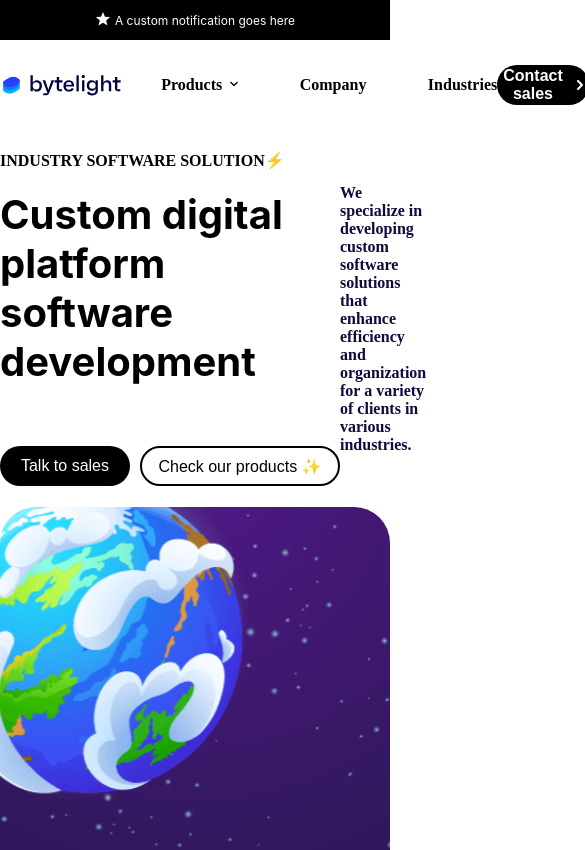
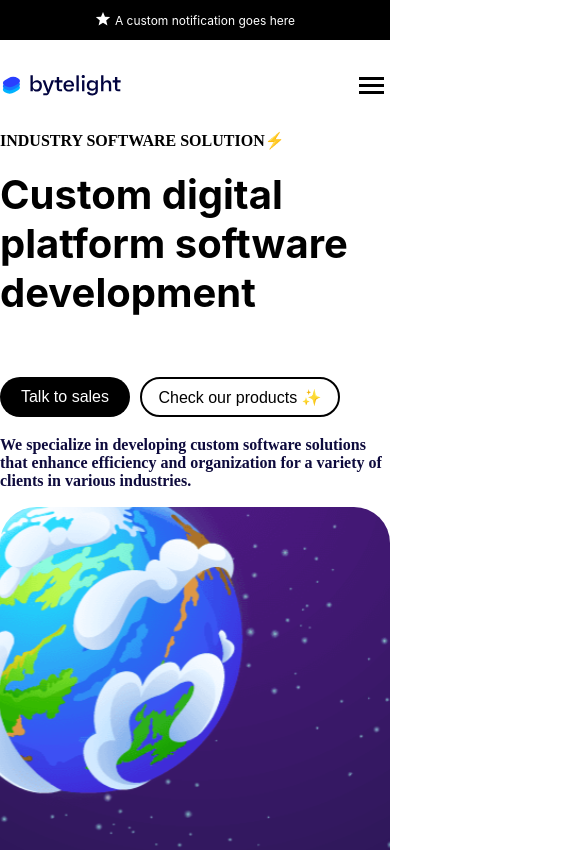
Before and after one commit to Domun335/Bytelight, a Next.js app: page / in a window 390 px wide. Shown: the top 850 px of the page, 585 px wide, since content can reach past the window. Built offline with nearby package versions, Linux system fonts and the light colour scheme; a web font is replaced by a local one.

Commit message:
Update 17
- Update media query
- Added components

```diff
--- /dev/null
+++ b/app/components/footer.jsx
@@ -0,0 +1,73 @@
+import Link from 'next/link'
+import Image from 'next/image'
+
+export default function Footer() {
+  return (
+    <footer className="footer">
+      <div className="footer__cointainer">
+        <section className="footer__top">
+          <Image src="/logo-footer.svg" alt="logo" width="232" height="47" />
+
+          <div className="footer__top--lists">
+            <ul>
+              <h3>Product</h3>
+
+              <li>
+                <Link href="/">Deploy</Link>
+              </li>
+              <li>
+                <Link href="/">Blog</Link>
+              </li>
+            </ul>
+
+            <ul>
+              <h3>Company</h3>
+
+              <li>
+                <Link href="/">About Us</Link>
+              </li>
+              <li>
+                <Link href="/">Industries</Link>
+              </li>
+              <li>
+                <Link href="/">How we work</Link>
+              </li>
+              <li>
+                <Link href="/">Career</Link>
+              </li>
+            </ul>
+
+            <ul className="footer__top--lists--third">
+              <h3>Support</h3>
+
+              <li>
+                <Link href="/">Terms</Link>
+              </li>
+              <li>
+                <Link href="/">Privacy</Link>
+              </li>
+              <li>
+                <Link href="/">FAQs</Link>
+              </li>
+            </ul>
+          </div>
+        </section>
+
+        <section className="footer__bottom">
+          <p>Bytelight. © 2023. All Rights Reserved.</p>
+          <div className="footer__bottom--media">
+            <Link href="/">
+              <Image src="/instagram.svg" alt="instagram" width="48" height="48" />
+            </Link>
+            <Link href="/">
+              <Image src="/facebook.svg" alt="facebook" width="48" height="48" />
+            </Link>
+            <Link href="/">
+              <Image src="/twitter.svg" alt="twitter" width="48" height="48" />
+            </Link>
+          </div>
+        </section>
+      </div>
+    </footer>
+  )
+}
--- /dev/null
+++ b/app/components/header.jsx
@@ -0,0 +1,74 @@
+'use client'
+
+import Link from 'next/link'
+import Image from 'next/image'
+import { useState } from 'react'
+
+export default function Header() {
+  const [isActive, setActive] = useState(false)
+
+  const handleClick = () => {
+    setActive(!isActive)
+  }
+
+  return (
+    <header className="header">
+      <div className="header__popup">
+        <Link href="/">
+          <p>A custom notification goes here</p>
+        </Link>
+      </div>
+
+      <div className="header__container">
+        <Image src="/Logo.svg" alt="logo" width="127" height="21" />
+
+        <div className="header__container--left">
+          <nav>
+            <ul className="header__navbar">
+              <Link href="/">
+                <li className="header__navbar--arrow">Products</li>
+              </Link>
+              <Link href="/">
+                <li>Company</li>
+              </Link>
+              <Link href="/">
+                <li>Industries</li>
+              </Link>
+            </ul>
+
+            <ul className={isActive ? 'header__navbar--droped' : 'none'}>
+              <Link href="/">
+                <li>Products</li>
+              </Link>
+              <Link href="/">
+                <li>Company</li>
+              </Link>
+              <Link href="/">
+                <li>Industries</li>
+              </Link>
+            </ul>
+          </nav>
+
+          <button className="header__button">Contact sales</button>
+          <button className="header__button--droped" onClick={handleClick}>
+            <div
+              className={
+                isActive ? 'header__button--droped-white' : 'header__button--droped-black'
+              }
+            ></div>
+            <div
+              className={
+                isActive ? 'header__button--droped-white' : 'header__button--droped-black'
+              }
+            ></div>
+            <div
+              className={
+                isActive ? 'header__button--droped-white' : 'header__button--droped-black'
+              }
+            ></div>
+          </button>
+        </div>
+      </div>
+    </header>
+  )
+}
--- a/app/globals.scss
+++ b/app/globals.scss
@@ -15,6 +15,9 @@ a {
 *::after,
 *::before {
   box-sizing: border-box;
+}
+.none {
+  display: none;
 }
 
 //* Header styles
@@ -79,6 +82,21 @@ a {
         margin-bottom: 6px;
       }
     }
+    &--droped {
+      position: fixed;
+      top: 0;
+      left: 0;
+      margin: 0px;
+      width: 100%;
+      height: 100vh;
+      background-color: $black;
+      color: $white;
+      list-style: none;
+      @include setFlex(column);
+      gap: 10%;
+      font-size: 26px;
+      z-index: 5;
+    }
     a::before {
       content: '';
       position: absolute;
@@ -111,6 +129,25 @@ a {
     }
     &:hover {
       scale: 1.04;
+    }
+  }
+  &__button--droped {
+    z-index: 6;
+    background: none;
+    border: none;
+    display: none;
+    gap: 4px;
+
+    &-white,
+    &-black {
+      width: 25px;
+      height: 3px;
+    }
+    &-white {
+      background-color: $white;
+    }
+    &-black {
+      background-color: $black;
     }
   }
 }
@@ -608,6 +645,7 @@ a {
   }
   .newsletter .newsletter__texts {
     flex-wrap: wrap;
+    max-height: none;
   }
   .footer__top--lists .footer__top--lists--third {
     margin: 0px;
@@ -618,4 +656,30 @@ a {
     flex-wrap: wrap;
     gap: 80px;
   }
+  .footer__top {
+    flex-wrap: wrap;
+  }
 }
+@media all and (width <= 670px) {
+  .header__button--droped {
+    @include setFlex(column);
+  }
+  .header__navbar,
+  .header__button {
+    display: none;
+  }
+}
+@media all and (width <= 465px) {
+  .main .testimonials__icons {
+    flex-wrap: wrap;
+  }
+  .hero__up {
+    flex-wrap: wrap;
+  }
+  .main .hero__up--first {
+    height: auto;
+  }
+  .content__image {
+    width: 100%;
+  }
+}
--- a/app/layout.jsx
+++ b/app/layout.jsx
@@ -1,11 +1,17 @@
 import Head from './head'
+import Footer from './components/footer'
+import Header from './components/header'
 import './globals.scss'
 
 export default function Layout({ children }) {
   return (
     <html lang="pl">
       <Head />
-      <body>{children}</body>
+      <body>
+        <Header />
+        {children}
+        <Footer />
+      </body>
     </html>
   )
 }
--- a/app/page.jsx
+++ b/app/page.jsx
@@ -4,36 +4,6 @@ import Link from 'next/link'
 export default function Home() {
   return (
     <>
-      <header className="header">
-        <div className="header__popup">
-          <Link href="/">
-            <p>A custom notification goes here</p>
-          </Link>
-        </div>
-
-        <div className="header__container">
-          <Image src="/Logo.svg" alt="logo" width="127" height="21" />
-
-          <div className="header__container--left">
-            <nav>
-              <ul className="header__navbar">
-                <Link href="/">
-                  <li className="header__navbar--arrow">Products</li>
-                </Link>
-                <Link href="/">
-                  <li>Company</li>
-                </Link>
-                <Link href="/">
-                  <li>Industries</li>
-                </Link>
-              </ul>
-            </nav>
-
-            <button className="header__button">Contact sales</button>
-          </div>
-        </div>
-      </header>
-
       <main className="main">
         <section className="hero">
           <div className="hero__up">
@@ -270,73 +240,6 @@ export default function Home() {
           </form>
         </section>
       </main>
-
-      <footer className="footer">
-        <div className="footer__cointainer">
-          <section className="footer__top">
-            <Image src="/logo-footer.svg" alt="logo" width="232" height="47" />
-
-            <div className="footer__top--lists">
-              <ul>
-                <h3>Product</h3>
-
-                <li>
-                  <Link href="/">Deploy</Link>
-                </li>
-                <li>
-                  <Link href="/">Blog</Link>
-                </li>
-              </ul>
-
-              <ul>
-                <h3>Company</h3>
-
-                <li>
-                  <Link href="/">About Us</Link>
-                </li>
-                <li>
-                  <Link href="/">Industries</Link>
-                </li>
-                <li>
-                  <Link href="/">How we work</Link>
-                </li>
-                <li>
-                  <Link href="/">Career</Link>
-                </li>
-              </ul>
-
-              <ul className="footer__top--lists--third">
-                <h3>Support</h3>
-
-                <li>
-                  <Link href="/">Terms</Link>
-                </li>
-                <li>
-                  <Link href="/">Privacy</Link>
-                </li>
-                <li>
-                  <Link href="/">FAQs</Link>
-                </li>
-              </ul>
-            </div>
-          </section>
-
-          <section className="footer__bottom">
-            <p>Bytelight. © 2023. All Rights Reserved.</p>
-            <div className="footer__bottom--media">
-              <Link href="/">
-                <Image src="/instagram.svg" alt="instagram" width="48" height="48" />
-              </Link>
-              <Link href="/">
-                <Image src="/facebook.svg" alt="facebook" width="48" height="48" />
-              </Link>
-              <Link href="/">
-                <Image src="/twitter.svg" alt="twitter" width="48" height="48" />
-              </Link>
-            </div>
-          </section>
-        </div>
-      </footer>
     </>
   )
 }
```
